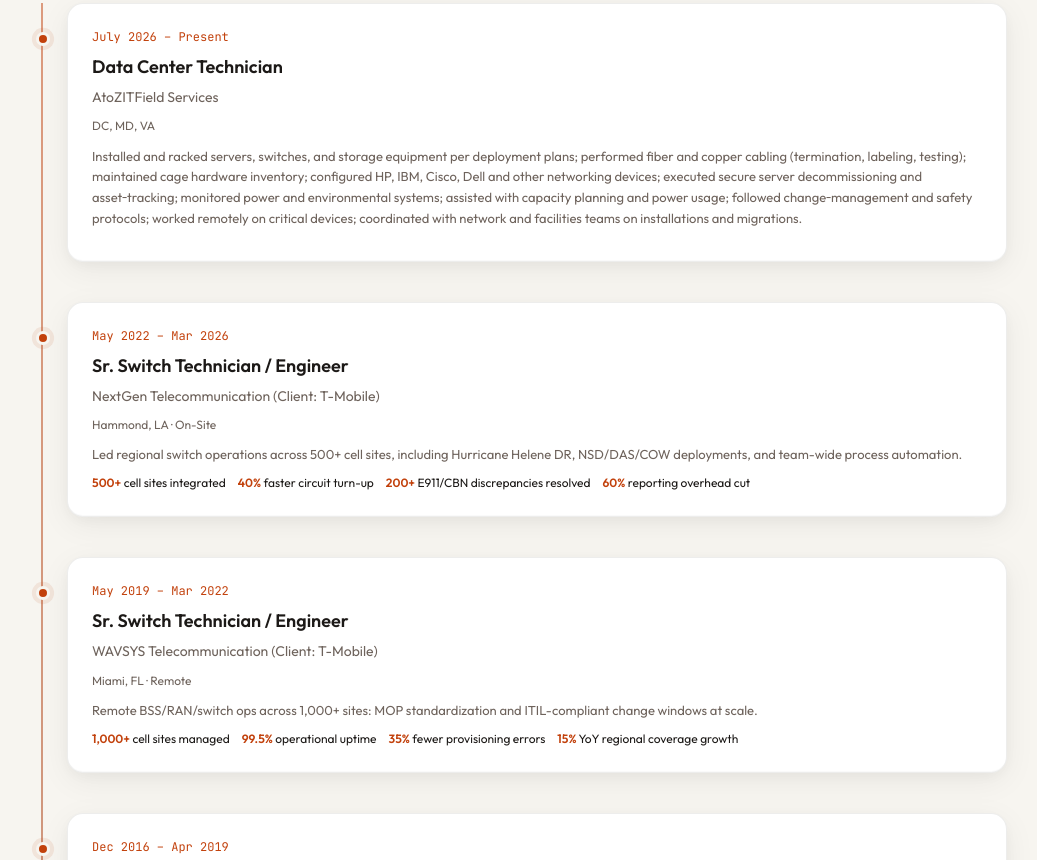
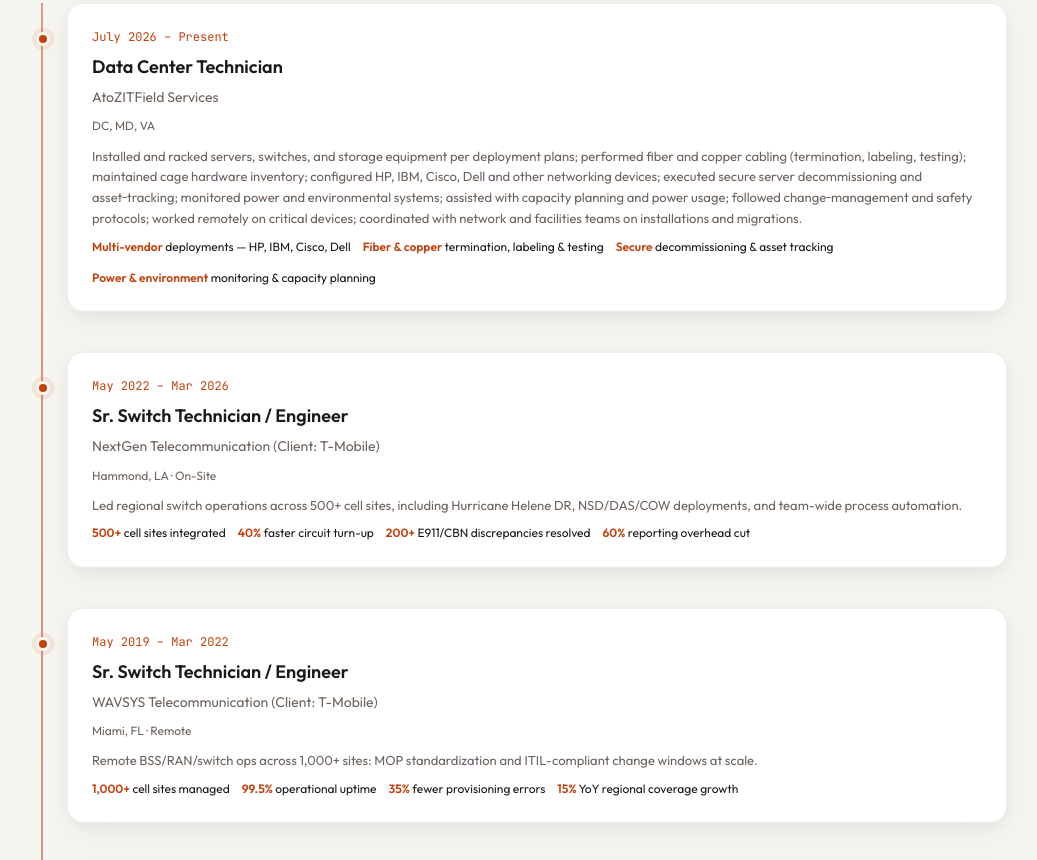
Before and after one commit to lianbeast/resume-website, a website: page index.html in a window 1280 px wide. Shown: the part 2092-2952 px from the top of the page, without its empty margins (119-1156 px from the left). Drawn offline with nearby package versions, Linux system fonts and the light colour scheme.

Commit message:
Add metrics list to Data Center Technician entry to match timeline template

```diff
--- a/index.html
+++ b/index.html
@@ -1893,6 +1893,12 @@
           asset‑tracking; monitored power and environmental systems; assisted with capacity planning and
           power usage; followed change‑management and safety protocols; worked remotely on critical
           devices; coordinated with network and facilities teams on installations and migrations.</p>
+          <ul class="timeline-metrics">
+            <li><strong>Multi-vendor</strong> deployments — HP, IBM, Cisco, Dell</li>
+            <li><strong>Fiber &amp; copper</strong> termination, labeling &amp; testing</li>
+            <li><strong>Secure</strong> decommissioning &amp; asset tracking</li>
+            <li><strong>Power &amp; environment</strong> monitoring &amp; capacity planning</li>
+          </ul>
         </article>
 
         <article class="timeline-item glass reveal">
```
